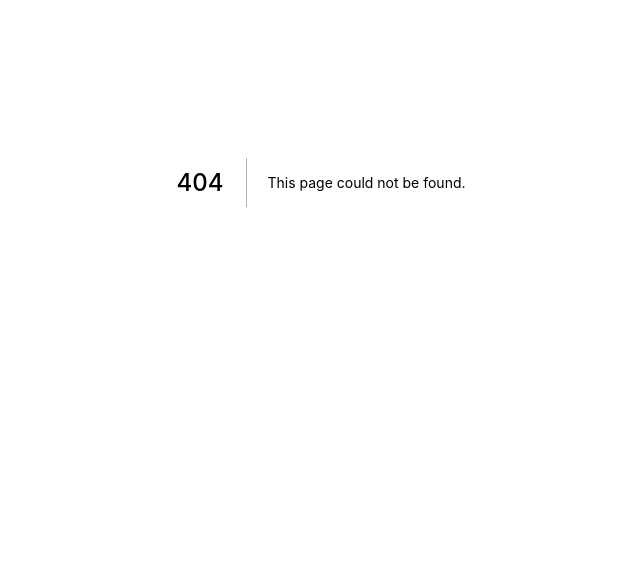
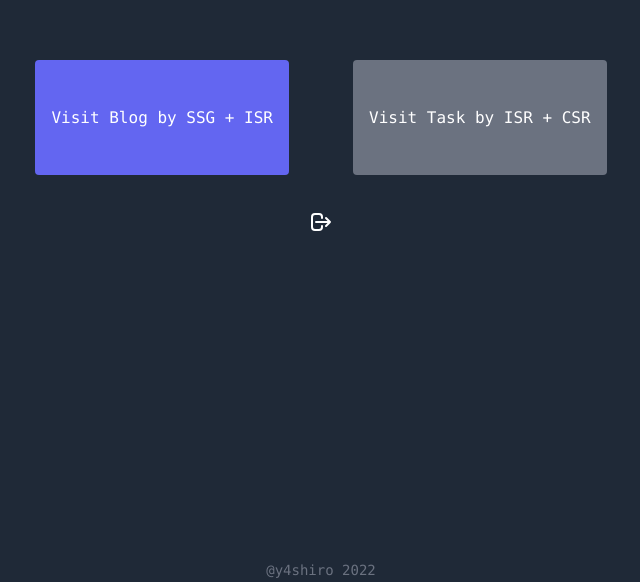
Before and after one commit to y4shiro/udemy-nextjs-tailwind-django, a Next.js app in the folder nextjs-blog-todos/: page /main-page in a window 1280 px wide. Before the commit this address had no page. Shown: the part 218-800 px from the top of the page, without its empty margins (319-959 px from the left). Built offline with nearby package versions, Linux system fonts and the light colour scheme.

Commit message:
各ページのファイル名をスネークケースに変更し、それに伴う router のリンクを修正

```diff
--- a/nextjs-blog-todos/components/Auth.tsx
+++ b/nextjs-blog-todos/components/Auth.tsx
@@ -34,7 +34,7 @@ const Auth: React.VFC = () => {
           cookie.set('access_token', data.access, options);
         });
 
-      router.push('/MainPage');
+      router.push('main-page');
     } catch (e) {
       alert(e);
     }
--- a/nextjs-blog-todos/pages/BlogPage.tsx
+++ b/nextjs-blog-todos/pages/blog-page.tsx
@@ -8,7 +8,7 @@ import { Layout } from '../components/Layout';
 const BlogPage: NextPage = () => {
   return (
     <Layout title="Blog page">
-      <Link href="MainPage" passHref>
+      <Link href="main-page" passHref>
         <div className="flex cursor-pointer mt-12">
           <ChevronDoubleLeftIcon className="w-6 h-6 mr-3" />
           <span>Back to main page</span>
--- a/nextjs-blog-todos/pages/MainPage.tsx
+++ b/nextjs-blog-todos/pages/main-page.tsx
@@ -21,12 +21,12 @@ const MainPage: NextPage = () => {
   return (
     <Layout title="Main page">
       <div className="mb-10">
-        <Link href="/BlogPage" passHref>
+        <Link href="blog-page" passHref>
           <a className="bg-indigo-500 mr-8 hover:bg-indigo-600 text-white px-4 py-12 rounded">
             Visit Blog by SSG + ISR
           </a>
         </Link>
-        <Link href="/TaskPage" passHref>
+        <Link href="task-page" passHref>
           <a className="bg-gray-500 ml-8 hover:bg-gray-600 text-white px-4 py-12 rounded">
             Visit Task by ISR + CSR
           </a>
--- a/nextjs-blog-todos/pages/TaskPage.tsx
+++ b/nextjs-blog-todos/pages/task-page.tsx
@@ -8,7 +8,7 @@ import { Layout } from '../components/Layout';
 const TaskPage: NextPage = () => {
   return (
     <Layout title="Task page">
-      <Link href="MainPage" passHref>
+      <Link href="main-page" passHref>
         <div className="flex cursor-pointer mt-12">
           <ChevronDoubleLeftIcon className="w-6 h-6 mr-3" />
           <span>Back to main page</span>
```
